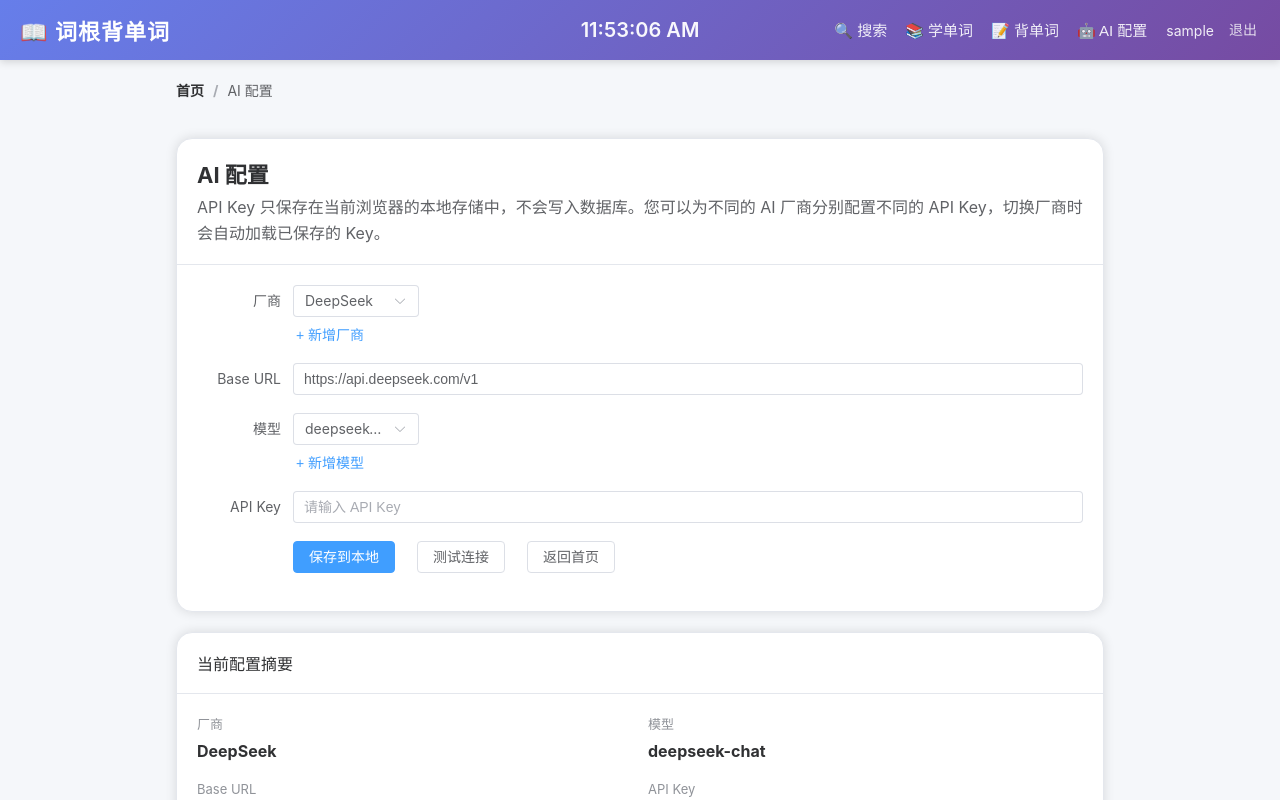
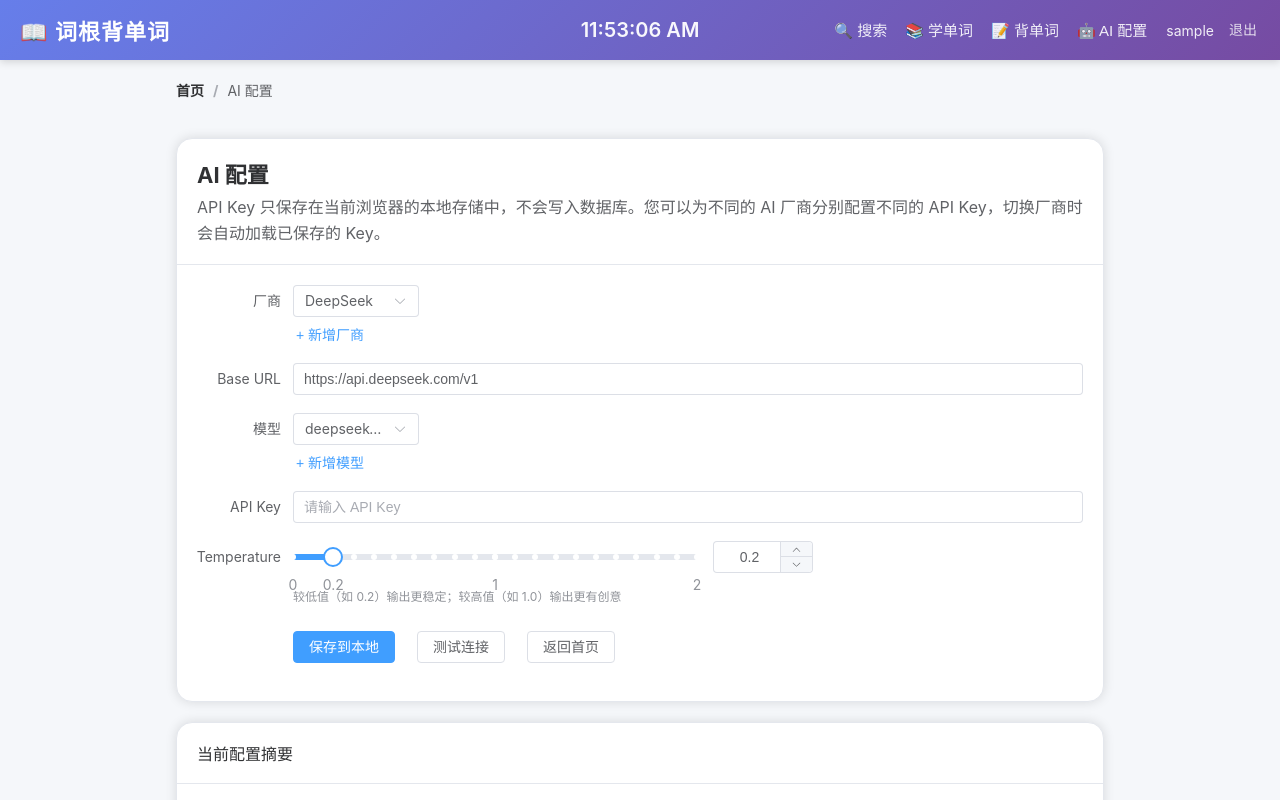
Before and after one commit to jopatk123/english_word, a Vue app in the folder client/: page /ai/settings in a window 1280 px wide. Shown: the top 800 px of the page. Built offline with nearby package versions, Linux system fonts and the light colour scheme; sample sign-in values are in the browser's storage.

Commit message:
feat: home search and AI temperature + flashcard spacebar pronounce

```diff
--- a/client/src/components/study/FlashcardMode.vue
+++ b/client/src/components/study/FlashcardMode.vue
@@ -36,7 +36,7 @@
     </div>
     <div v-else class="flip-action">
       <el-button type="primary" size="large" @click="$emit('flip')">显示答案</el-button>
-      <div class="keyboard-hint">快捷键：<kbd>空格</kbd> 翻牌，翻牌后按 <kbd>1</kbd>-<kbd>4</kbd> 评分</div>
+      <div class="keyboard-hint">快捷键：<kbd>空格</kbd> 翻牌，翻牌后 <kbd>空格</kbd> 发音，<kbd>1</kbd>-<kbd>4</kbd> 评分</div>
     </div>
   </div>
 </template>
--- a/client/src/composables/useStudySession.js
+++ b/client/src/composables/useStudySession.js
@@ -292,7 +292,11 @@ export function useStudySession() {
     if (studyMode.value === 'flashcard' && modeSelected.value && !finished.value && currentCard.value) {
       if (e.code === 'Space') {
         e.preventDefault();
-        if (!showAnswer.value) flipCard();
+        if (!showAnswer.value) {
+          flipCard();
+        } else if (currentCard.value) {
+          speak(currentCard.value.word.name);
+        }
       }
       if (showAnswer.value && !submitting.value) {
         if (e.key === '1') submitRating(1);
--- a/client/src/utils/aiSettings.js
+++ b/client/src/utils/aiSettings.js
@@ -13,6 +13,7 @@ export const createDefaultAiSettings = () => {
     baseUrl: provider.baseUrl,
     model: provider.models[0],
     apiKey: '',
+    temperature: 0.2,
   };
 };
 
@@ -103,12 +104,17 @@ const normalizeProviderSettings = (settings) => {
   const provider = getAllProviders().find((p) => p.id === settings.providerId)
     || getAllProviders()[0];
   const allModels = getAllModels(provider.id);
+  const rawTemp = parseFloat(settings.temperature);
+  const temperature = (!isNaN(rawTemp) && rawTemp >= 0 && rawTemp <= 2)
+    ? Math.round(rawTemp * 10) / 10
+    : 0.2;
   return {
     providerId: provider.id,
     providerType: provider.providerType,
     baseUrl: settings.baseUrl?.trim() || provider.baseUrl,
     model: allModels.includes(settings.model) ? settings.model : (allModels[0] || ''),
     apiKey: settings.apiKey?.trim() || '',
+    temperature,
   };
 };
 
@@ -124,12 +130,17 @@ export const loadAiSettings = () => {
 
   const saved = allSettings.providers[provider.id];
   if (saved) {
+    const rawTemp = parseFloat(saved.temperature);
+    const temperature = (!isNaN(rawTemp) && rawTemp >= 0 && rawTemp <= 2)
+      ? Math.round(rawTemp * 10) / 10
+      : 0.2;
     return {
       providerId: provider.id,
       providerType: provider.providerType,
       baseUrl: saved.baseUrl || provider.baseUrl,
       model: allModels.includes(saved.model) ? saved.model : (allModels[0] || ''),
       apiKey: saved.apiKey || '',
+      temperature,
     };
   }
 
@@ -139,6 +150,7 @@ export const loadAiSettings = () => {
     baseUrl: provider.baseUrl,
     model: allModels[0] || '',
     apiKey: '',
+    temperature: 0.2,
   };
 };
 
@@ -154,6 +166,7 @@ export const saveAiSettings = (settings) => {
     baseUrl: normalized.baseUrl,
     model: normalized.model,
     apiKey: normalized.apiKey,
+    temperature: normalized.temperature,
   };
 
   // 更新当前选中的提供者
@@ -192,12 +205,17 @@ export const loadProviderSettings = (providerId) => {
 
   const saved = allSettings.providers[provider.id];
   if (saved && saved.apiKey) {
+    const rawTemp = parseFloat(saved.temperature);
+    const temperature = (!isNaN(rawTemp) && rawTemp >= 0 && rawTemp <= 2)
+      ? Math.round(rawTemp * 10) / 10
+      : 0.2;
     return {
       providerId: provider.id,
       providerType: provider.providerType,
       baseUrl: saved.baseUrl || provider.baseUrl,
       model: allModels.includes(saved.model) ? saved.model : (allModels[0] || ''),
       apiKey: saved.apiKey,
+      temperature,
     };
   }
 
@@ -207,6 +225,7 @@ export const loadProviderSettings = (providerId) => {
     baseUrl: provider.baseUrl,
     model: allModels[0] || '',
     apiKey: '',
+    temperature: 0.2,
   };
 };
 
--- a/client/src/views/AISettingsView.vue
+++ b/client/src/views/AISettingsView.vue
@@ -81,6 +81,30 @@
           <el-input v-model="form.apiKey" show-password placeholder="请输入 API Key" />
         </el-form-item>
 
+        <el-form-item label="Temperature">
+          <div class="temperature-row">
+            <el-slider
+              v-model="form.temperature"
+              :min="0"
+              :max="2"
+              :step="0.1"
+              :marks="{ 0: '0', 0.2: '0.2', 1: '1', 2: '2' }"
+              show-stops
+              style="flex: 1"
+            />
+            <el-input-number
+              v-model="form.temperature"
+              :min="0"
+              :max="2"
+              :step="0.1"
+              :precision="1"
+              controls-position="right"
+              style="width: 100px; margin-left: 16px"
+            />
+          </div>
+          <div class="temperature-hint">较低值（如 0.2）输出更稳定；较高值（如 1.0）输出更有创意</div>
+        </el-form-item>
+
         <el-form-item>
           <div class="page-actions">
             <el-button type="primary" :loading="saving" @click="handleSave">保存到本地</el-button>
@@ -111,6 +135,10 @@
         <div>
           <span class="summary-label">API Key</span>
           <strong>{{ maskedKey }}</strong>
+        </div>
+        <div>
+          <span class="summary-label">Temperature</span>
+          <strong>{{ form.temperature ?? 0.2 }}</strong>
         </div>
       </div>
     </el-card>
@@ -321,4 +349,17 @@ const handleDeleteModel = (modelName) => {
   flex-wrap: wrap;
   margin-top: 8px;
 }
+
+.temperature-row {
+  display: flex;
+  align-items: center;
+  width: 100%;
+  max-width: 520px;
+}
+
+.temperature-hint {
+  font-size: 12px;
+  color: #909399;
+  margin-top: 8px;
+}
 </style>
--- a/client/src/views/HomeView.vue
+++ b/client/src/views/HomeView.vue
@@ -8,10 +8,14 @@
         clearable
         size="large"
         @input="onSearch"
+        @keyup.enter="goToSearch"
         class="search-input"
       >
         <template #prefix>
           <el-icon><Search /></el-icon>
+        </template>
+        <template #append>
+          <el-button @click="goToSearch">搜索</el-button>
         </template>
       </el-input>
     </div>
@@ -160,6 +164,12 @@ const onSearch = () => {
   }, 300);
 };
 
+const goToSearch = () => {
+  const kw = searchKeyword.value.trim();
+  if (!kw) return;
+  router.push({ path: '/search', query: { q: kw } });
+};
+
 const router = useRouter();
 
 const openRootDialog = (root = null) => {
--- a/client/src/views/SearchView.vue
+++ b/client/src/views/SearchView.vue
@@ -73,7 +73,8 @@
 </template>
 
 <script setup>
-import { ref, computed } from 'vue';
+import { ref, computed, onMounted } from 'vue';
+import { useRoute } from 'vue-router';
 import { Search } from '@element-plus/icons-vue';
 import { ElMessage } from 'element-plus';
 import { analyzeWord, analyzeSentence } from '../api/index.js';
@@ -82,6 +83,7 @@ import { isAiSettingsReady, loadAiSettings } from '../utils/aiSettings.js';
 import WordAnalysisResult from '../components/search/WordAnalysisResult.vue';
 import SentenceAnalysisResult from '../components/search/SentenceAnalysisResult.vue';
 
+const route = useRoute();
 const settings = ref(loadAiSettings());
 const ready = computed(() => isAiSettingsReady(settings.value));
 const providerName = computed(() => getProviderById(settings.value.providerId).name);
@@ -170,6 +172,14 @@ const handleSearch = async () => {
     loading.value = false;
   }
 };
+
+onMounted(() => {
+  const q = route.query.q;
+  if (q && typeof q === 'string' && q.trim()) {
+    searchInput.value = q.trim();
+    handleSearch();
+  }
+});
 </script>
 
 <style scoped>
```
Also changed, not shown: 1 other file (tests, documents, lock files or other folders).
